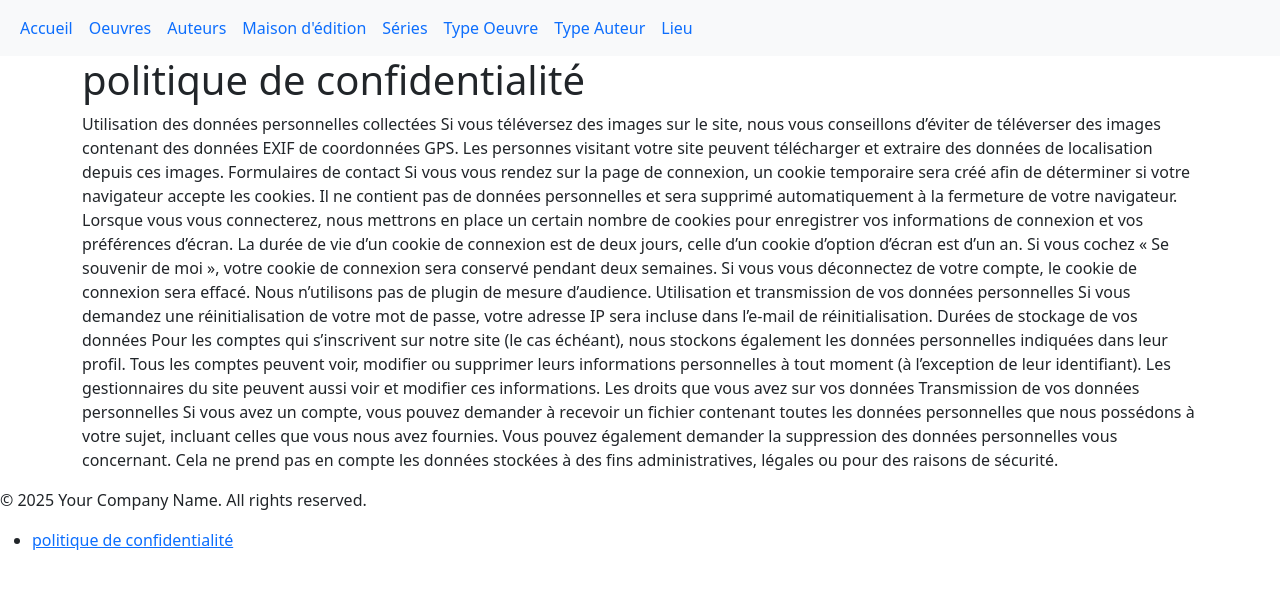
After one commit to yaelchampclaux/Mediatheque, a Symfony app: template site/templates/Accueil/politiques.html.twig in a window 1280 px wide. The commit adds this page. Shown: the top 589 px of the page. Run offline with Twig, Linux system fonts and the light colour scheme; the template is opened without the code that fills it, so the values that code supplies are empty; some libraries are stand-ins or nearby versions.

Commit message:
Politique de confidentialité

```diff
--- /dev/null
+++ b/site/templates/Accueil/politiques.html.twig
@@ -0,0 +1,33 @@
+{% extends 'base.html.twig' %}
+{% block title %}Auteur index{% endblock %}
+
+{% block body %}
+<div>
+<h1> politique de confidentialité </h1>
+<p> Utilisation des données personnelles collectées
+
+Si vous téléversez des images sur le site, nous vous conseillons d’éviter de téléverser des images contenant des données EXIF de coordonnées GPS. Les personnes visitant votre site peuvent télécharger et extraire des données de localisation depuis ces images.
+Formulaires de contact
+
+Si vous vous rendez sur la page de connexion, un cookie temporaire sera créé afin de déterminer si votre navigateur accepte les cookies. Il ne contient pas de données personnelles et sera supprimé automatiquement à la fermeture de votre navigateur.
+
+Lorsque vous vous connecterez, nous mettrons en place un certain nombre de cookies pour enregistrer vos informations de connexion et vos préférences d’écran. La durée de vie d’un cookie de connexion est de deux jours, celle d’un cookie d’option d’écran est d’un an. Si vous cochez « Se souvenir de moi », votre cookie de connexion sera conservé pendant deux semaines. Si vous vous déconnectez de votre compte, le cookie de connexion sera effacé.
+
+Nous n’utilisons pas de plugin de mesure d’audience.
+
+Utilisation et transmission de vos données personnelles
+
+Si vous demandez une réinitialisation de votre mot de passe, votre adresse IP sera incluse dans l’e-mail de réinitialisation.
+
+Durées de stockage de vos données
+
+Pour les comptes qui s’inscrivent sur notre site (le cas échéant), nous stockons également les données personnelles indiquées dans leur profil. Tous les comptes peuvent voir, modifier ou supprimer leurs informations personnelles à tout moment (à l’exception de leur identifiant). Les gestionnaires du site peuvent aussi voir et modifier ces informations.
+Les droits que vous avez sur vos données
+
+
+
+Transmission de vos données personnelles
+
+Si vous avez un compte, vous pouvez demander à recevoir un fichier contenant toutes les données personnelles que nous possédons à votre sujet, incluant celles que vous nous avez fournies. Vous pouvez également demander la suppression des données personnelles vous concernant. Cela ne prend pas en compte les données stockées à des fins administratives, légales ou pour des raisons de sécurité.</p>
+</div>
+{% endblock %}
--- a/site/templates/base.html.twig
+++ b/site/templates/base.html.twig
@@ -43,4 +43,14 @@
             integrity="sha384-MrcW6ZMFYlzcLA8Nl+NtUVF0sA7MsXsP1UyJoMp4YLEuNSfAP+JcXn/tWtIaxVXM"
             crossorigin="anonymous"></script>
 {% endblock %}
+
+<footer>
+  <div>
+    <p>&copy; 2025 Your Company Name. All rights reserved.</p>
+    <ul>
+      <li><a href="{{ url('politique-de-confidentialite') }}">politique de confidentialité</a></li>
+    </ul>
+  </div>
+</footer>
+
 </html>
```
Also changed, not shown: site/src/Controller/AccueilController.php (+7 -1 lines).
